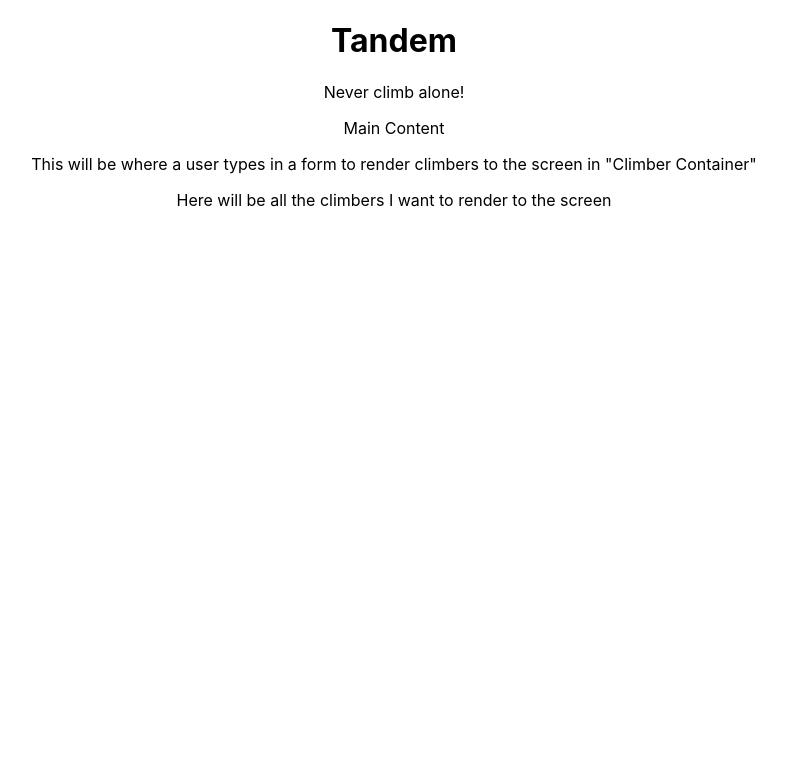
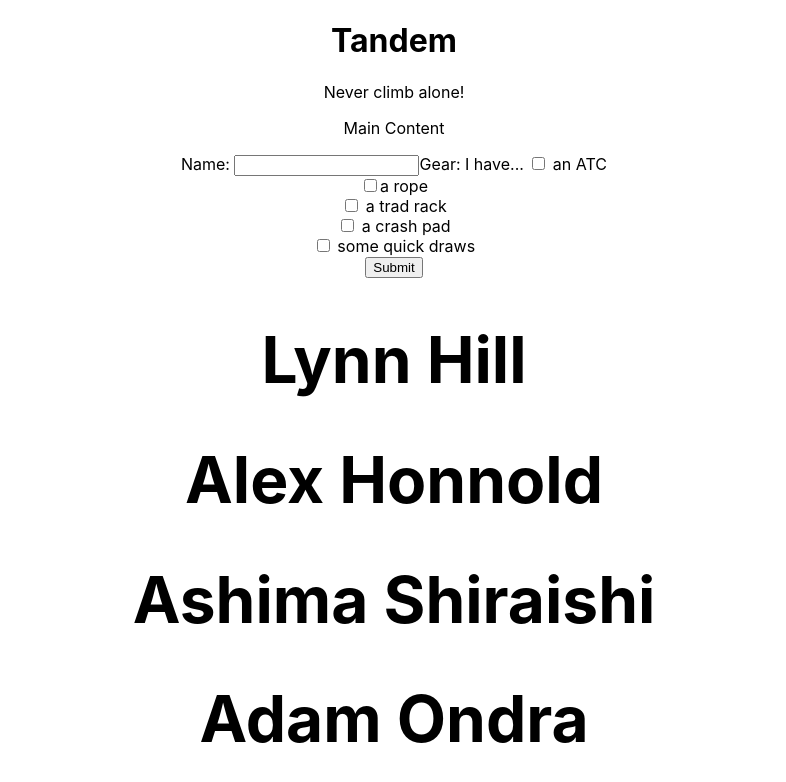
Before and after one commit to mandykparson/tandem, a React (Create React App) app: page / in a window 1280 px wide. Shown: the top 782 px of the page, without its empty margins (246-1032 px from the left). Built offline with nearby package versions, Linux system fonts and the light colour scheme; data requests are answered from the project's data file.

Commit message:
adding gear to state

```diff
--- a/src/Components/ClimberCard.js
+++ b/src/Components/ClimberCard.js
@@ -0,0 +1,9 @@
+import React from 'react'
+
+export default function ClimberCard({climber}) {
+    return (
+        <div>
+            <h1>{climber.name}</h1>
+        </div>
+    )
+}
--- a/src/Components/ClimberContainer.js
+++ b/src/Components/ClimberContainer.js
@@ -1,9 +1,16 @@
 import React from 'react'
+import ClimberCard from './ClimberCard'
 
-export default function ClimberContainer() {
+export default function ClimberContainer({climbers}) {
+
+    const showClimbers = (props) => {
+        return props.map(prop => {
+            return <ClimberCard climber={prop}/>
+        })
+    }
     return (
         <div>
-            <p>Here will be all the climbers I want to render to the screen</p>
+            <h1>{showClimbers(climbers)}</h1>
         </div>
     )
 }
--- a/src/Components/MainDiv.js
+++ b/src/Components/MainDiv.js
@@ -1,12 +1,20 @@
 import React from 'react'
 import UserInput from "./UserInput"
 import ClimberContainer from "./ClimberContainer"
+
+// Gear Array in order: ATC, Rope, Trad Rack, Crash Pad, Quick Draws
 
 export default class MainDiv extends React.Component {
 
     state = {
         climbers: [],
-        areas: []
+        areas: [],
+        hasATC: false,
+        hasRope: false,
+        hasTradRack: false,
+        hasCrashPad: false,
+        hasQuickDraws: false,
+        userGear: []
     }
 
     componentDidMount() {
@@ -17,25 +25,33 @@ export default class MainDiv extends React.Component {
                     climbers: result })
             })
     }
-    componentDidMount() {
-        fetch('http://localhost:3000/areas')
-            .then(res => res.json())
-            .then(result => {
-                this.setState({
-                    areas: result })
-            })
-    }
 
+    // toggleState = (gear) => {
+    //     gear.setState({gear: true})
+    // }
 
     render() {
-        console.log(this.state.climbers)
-        console.log(this.state.areas)
         return (
             <div>
                 <p>Main Content</p>
-                <UserInput />
+                <UserInput
+                    hasATC={this.state.hasATC}
+                    hasRope={this.state.hasRope}
+                    hasTradRack={this.state.hasTradRack}
+                    hasCrashPad={this.state.hasCrashPad}
+                    hasQuickDraws={this.state.hasQuickDraws}
+                    />
                 <ClimberContainer climbers={this.state.climbers}/>
             </div>
         )
     }
 }
+
+// componentDidMount() {
+//     fetch('http://localhost:3000/areas')
+//         .then(res => res.json())
+//         .then(result => {
+//             this.setState({
+//                 areas: result })
+//         })
+// }
--- a/src/Components/UserInput.js
+++ b/src/Components/UserInput.js
@@ -1,9 +1,29 @@
-import React from 'react'
+import React, { useState } from 'react'
 
-export default function UserInput() {
+export default function UserInput({userGear}) {
+
+    // const createUserGearArray = () => {
+    //     let gearArry = []
+    //     if (input.id.gear1) {gearArry.push(input.id.gear1.value)}
+    // }
     return (
-        <div>
-            <p>This will be where a user types in a form to render climbers to the screen in "Climber Container"</p>
-        </div>
+        <form>
+            <label>Name: </label>
+                <input type="text" name="name"  />
+            <label>Gear: I have... </label>
+                <input type="checkbox" id="gear1" name="gear1" value="ATC"/>
+                    <label for="gear1"> an ATC</label><br></br>
+                <input type="checkbox" id="gear2" name="gear2" value="Rope"/>
+                    <label for="gear2">a rope</label><br></br>
+                <input type="checkbox" id="gear3" name="gear3" value="Trad Rack"/>
+                    <label for="gear3"> a trad rack</label><br></br>
+                <input type="checkbox" id="gear4" name="gear4" value="Crash Pad"/>
+                    <label for="gear3"> a crash pad</label><br></br>
+                <input type="checkbox" id="gear5" name="gear5" value="Quick Draws"/>
+                    <label for="gear3"> some quick draws</label><br></br>
+            <input type="submit" />
+            {/* controlled forms get their values from state */}
+        </form>
     )
+
 }
```
